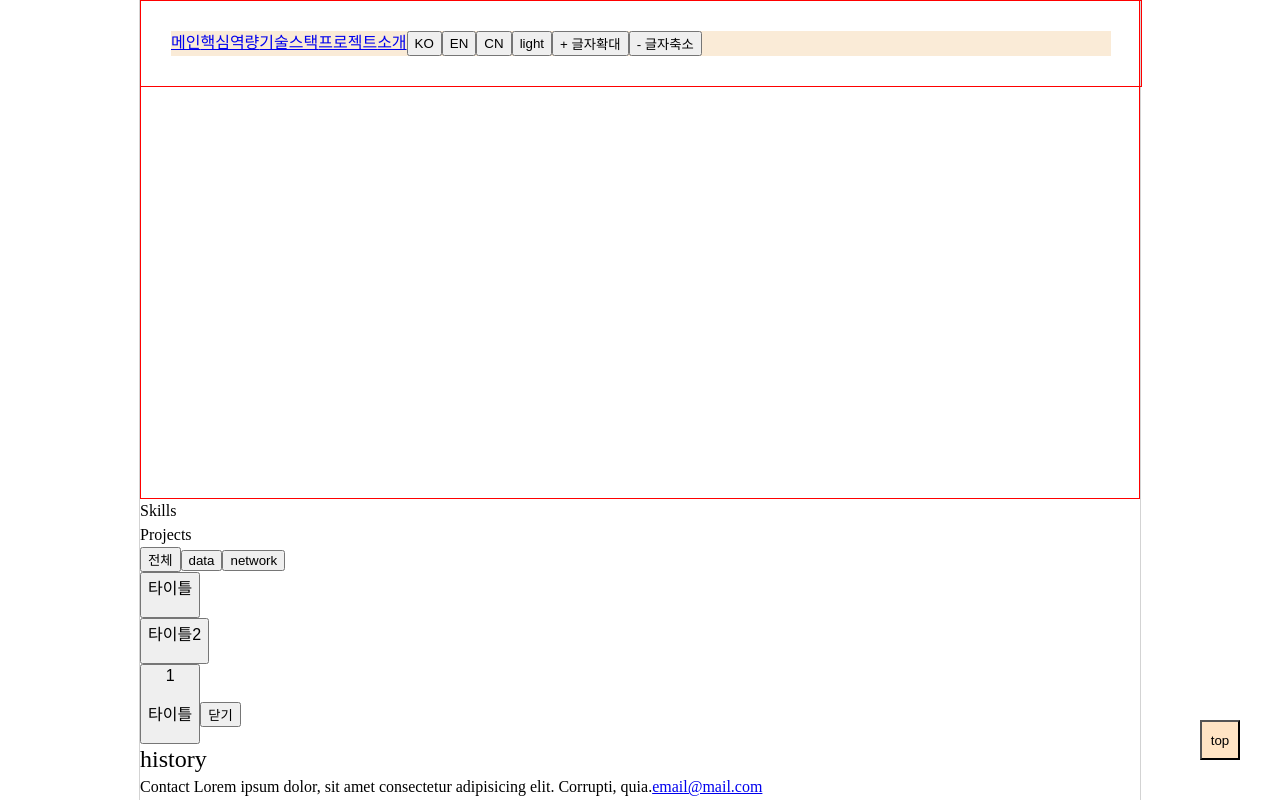
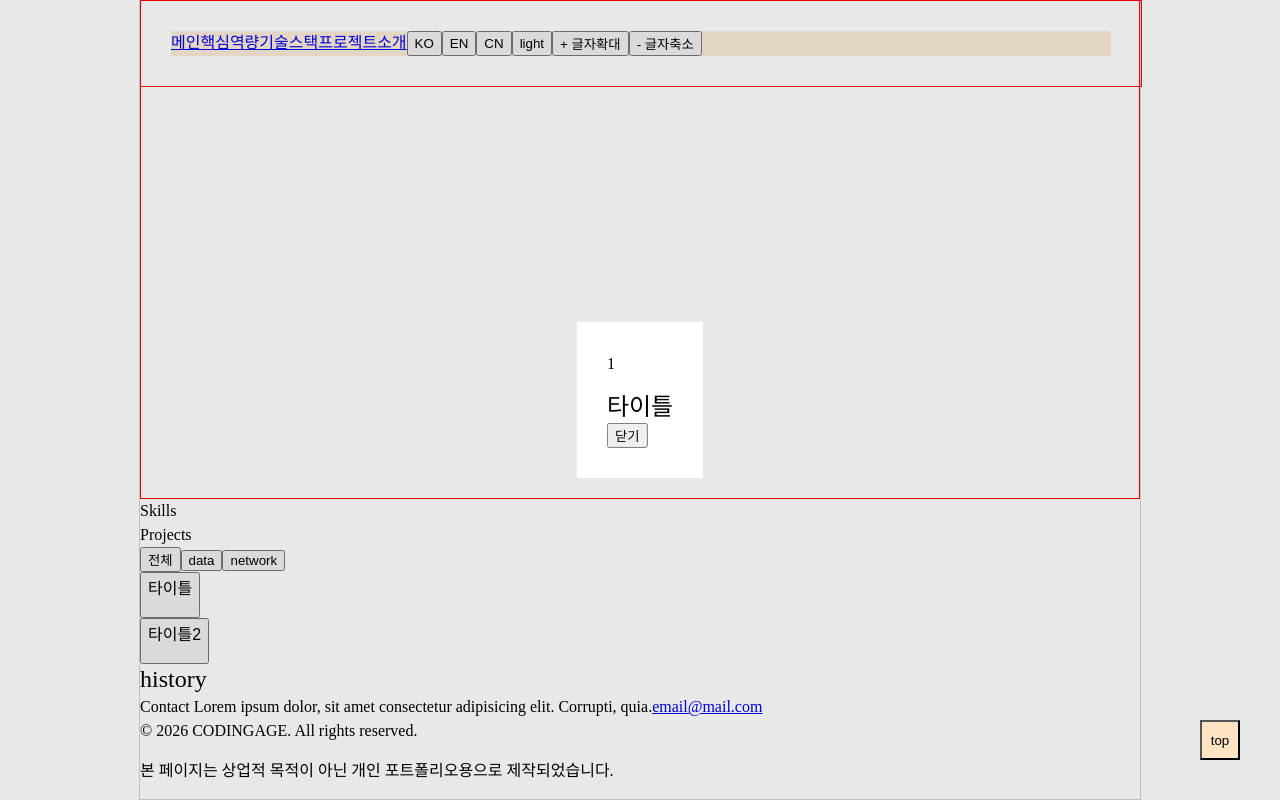
Before and after one commit to coolage21/my-info, a Next.js app: page /en in a window 1280 px wide. Both pictures are taken after a click on the button "타이틀". Shown: the part 415-1215 px from the top of the page. Built offline with nearby package versions, Linux system fonts and the light colour scheme.

Commit message:
[웹접근성] 모달 작업중 (포커스)

```diff
--- a/components/common/Modal/Modal.module.scss
+++ b/components/common/Modal/Modal.module.scss
@@ -0,0 +1,16 @@
+.modal {
+  position: absolute;
+  top: 50%;
+  left: 50%;
+  transform: translate(-50%, -50%);
+  background-color: #fff;
+  padding: 30px;
+  &__wrapper {
+    position: fixed;
+    top: 0;
+    left: 0;
+    width: 100%;
+    height: 100%;
+    background-color: rgba(0, 0, 0, 0.091);
+  }
+}
--- a/components/common/Modal/Modal.tsx
+++ b/components/common/Modal/Modal.tsx
@@ -1,9 +1,11 @@
+import { useEffect, useRef } from "react";
 import classNames from 'classnames/bind'
 import styles from "./Modal.module.scss";
 import {User} from '@/types/user'
 const cx = classNames.bind(styles);
 
 interface ModalProps {
+  open: boolean;
   user: Pick<User, "id" | "title">; // 특정항목만 불러오기
   // user: Omit<User, "email">; // 특정항목만 빼기
   // user: Partial<User>; // 전부 선택적
@@ -11,17 +13,24 @@ interface ModalProps {
 }
 
 export default function Modal({user, onClose}: ModalProps) {
+  const btnRef = useRef<HTMLInputElement>(null);
 
+  useEffect(() => {
+    if (open) {
+      btnRef.current?.focus();
+    }
+  }, [open]);
+   if (!open) return null;
   return (
-    <div className={cx('ttl', 'ttl-1')}>
-      <button
+    <div className={cx('modal__wrapper')} role="dialog" aria-modal="true">
+      <div
         type="button"
-        className={cx('btn', `btn--`)}
+        className={cx('modal')}
         >
         <p>{user.id}</p>
-        <p>{user.title}</p>
-      </button>
-      <button onClick={onClose}>닫기</button>
+        <h2 id="modal-title">{user.title}</h2>
+      <button ref={btnRef} onClick={onClose}>닫기</button>
+      </div>
     </div>
   );
 }
--- a/components/sections/Projects/ProjectsTabs/TabButton.tsx
+++ /dev/null
@@ -1,14 +0,0 @@
-import classNames from 'classnames/bind'
-import styles from "./TabButton.module.scss";
-
-const cx = classNames.bind(styles);
-
-export default function TabButton() {
-  return (
-    <div>
-      <button>tab1</button>
-      <button>tab2</button>
-      <button>tab3</button>
-    </div>
-  );
-}
--- a/components/sections/Projects/ProjectsTabs/TabPanel.tsx
+++ /dev/null
@@ -1,28 +0,0 @@
-import classNames from 'classnames/bind'
-import styles from "./TabPanel.module.scss";
-
-const cx = classNames.bind(styles);
-
-export default function TabPanel() {
-  return (
-    <div>
-      <ul>
-        <li>
-          <button>
-            TabPanel
-          </button>
-        </li>
-        <li>
-          <button>
-            TabPanel2
-          </button>
-        </li>
-        <li>
-          <button>
-            TabPanel3
-          </button>
-        </li>
-      </ul>
-    </div>
-  );
-}
--- a/components/sections/Projects/ProjectsTabs/Tabs.tsx
+++ b/components/sections/Projects/ProjectsTabs/Tabs.tsx
@@ -1,6 +1,6 @@
 "use client";
 
-import { useState } from "react";
+import { useState, useRef } from "react";
 import { User, Category } from "@/types/user";
 import classNames from 'classnames/bind'
 import styles from "./Tabs.module.scss";
@@ -12,6 +12,7 @@ const cx = classNames.bind(styles);
 
 
 export default function Tabs() {
+
   // 카테고리
   const category: Category[] = ["data", "network"];
   // 데이터
@@ -56,18 +57,22 @@ export default function Tabs() {
   //클릭된 리스트
   const [selectedContent, setSelectedContent ] = useState<User | null>(null);
   // 모달 열고 닫힘 처리
-  const [showModal, setShowModal ] = useState(false);
+  const [showModal, setShowModal] = useState(false);
+  const [currentId, setCurrentId] = useState();
   // 리스트 클릭 이벤트
   const findContent = (item:number)  => {
     const data = users.find( users => users.id == item )
     if(data){
+      setCurrentId(data.id);
       setShowModal(true);
       setSelectedContent(data)
     }
   }
+  const listBtnRef = useRef<HTMLInputElement>(null);
   const handleClose = () => {
     setShowModal(false);
     setSelectedContent(null);
+    listBtnRef.current?.focus();
   }
   return (
     <div>
@@ -75,7 +80,7 @@ export default function Tabs() {
         <button onClick={()=> changeCategory('all')} aria-pressed={checkedCategory == "all"}>전체</button>
         {
           category.map((category) => (
-            <button key={category}  type='button' onClick={()=> changeCategory(category)} aria-pressed={checkedCategory === category}>
+            <button key={category} type='button' onClick={()=> changeCategory(category)} aria-pressed={checkedCategory === category}>
               {category}
             </button>
           ))
@@ -85,8 +90,7 @@ export default function Tabs() {
         {
           list.map((data)=> (
             <li key={data.id}>
-              <button type="button" onClick={()=>findContent(data.id)} aria-labelledby="">
-
+              <button ref={data.id === currentId ? listBtnRef : null}  type="button" onClick={()=>findContent(data.id)} aria-labelledby="modal-title">
                 <Card title={data.title} size="large" img="" desc="" badge="" />
               </button>
             </li>
@@ -97,7 +101,7 @@ export default function Tabs() {
       </div>
       {
         showModal && selectedContent &&
-        <Modal user={selectedContent} onClose={handleClose} />
+        <Modal open={showModal} user={selectedContent} onClose={handleClose} />
       }
     </div>
   );
```
Also changed, not shown: components/sections/Projects/ProjectsTabs/TabButton.module.scss (deleted), components/sections/Projects/ProjectsTabs/TabPanel.module.scss (deleted).
